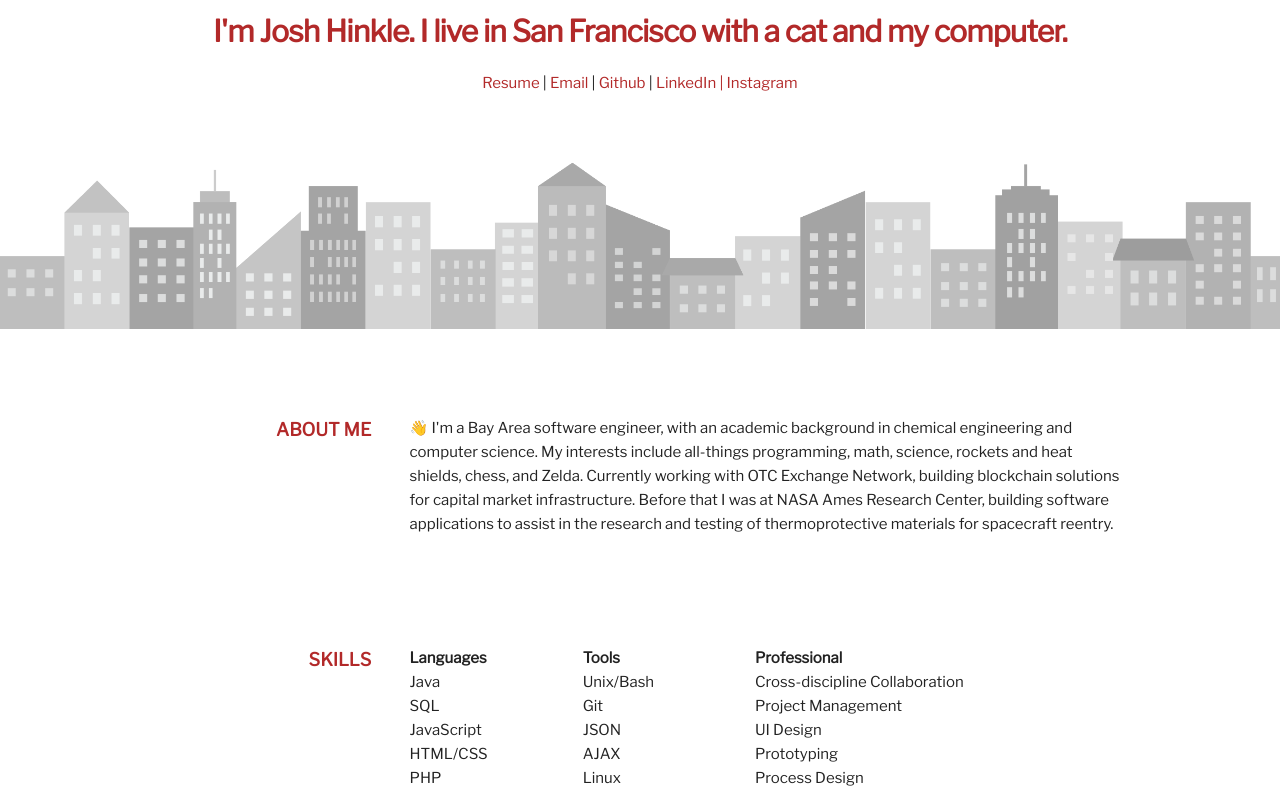
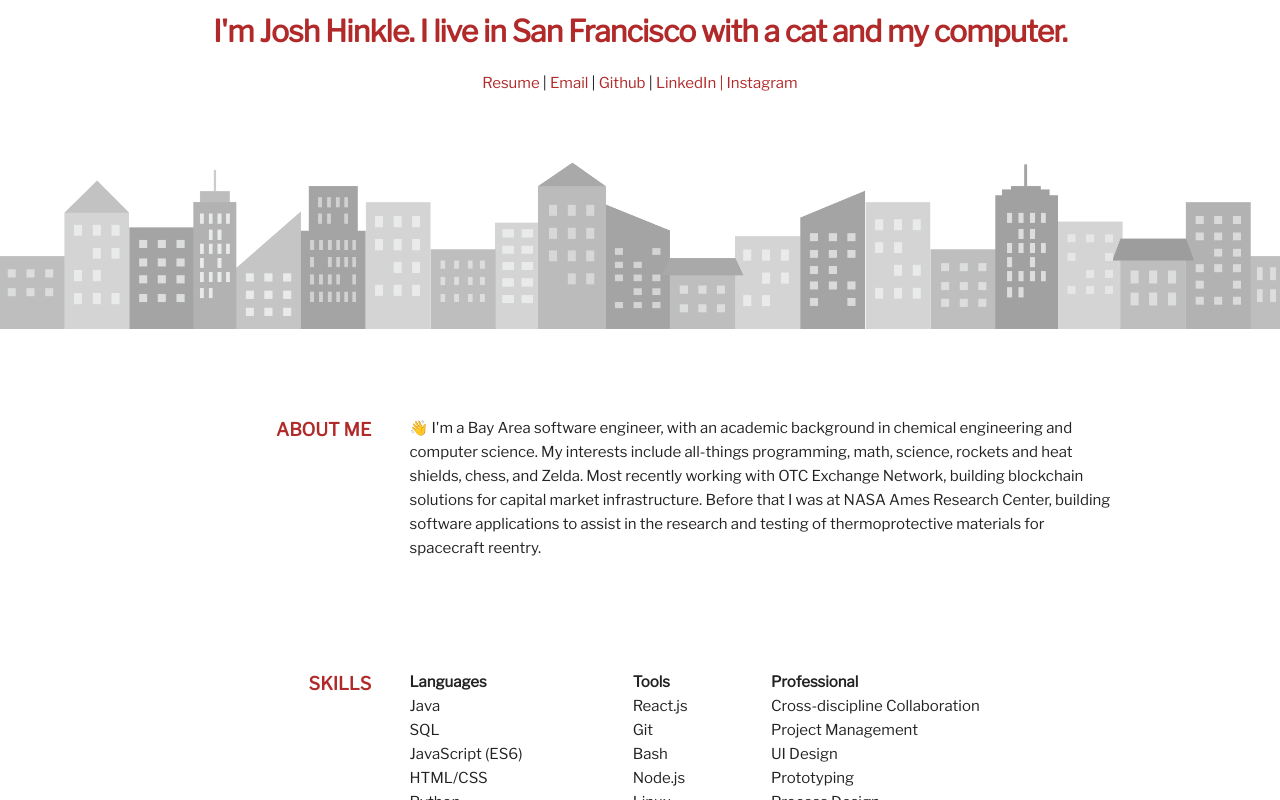
Before and after one commit to JoshHinkle/personal_website, a plain HTML site: page index.html in a window 1280 px wide. Shown: the part 2000-2800 px from the top of the page. Drawn offline with nearby package versions, Linux system fonts and the light colour scheme.

Commit message:
added updates for december 18

```diff
--- a/index.html
+++ b/index.html
@@ -76,7 +76,13 @@
 					<p class="category-text">ABOUT ME</p>
 				</div>
 				<div class="nine columns">
-					<p class="paragraph-text"> &#x1F44B; I'm a Bay Area software engineer, with an academic background in chemical engineering and computer science. My interests include all-things programming, math, science, rockets and heat shields, chess, and Zelda. Currently working with OTC Exchange Network, building blockchain solutions for capital market infrastructure. Before that I was at NASA Ames Research Center, building software applications to assist in the research and testing of thermoprotective materials for spacecraft reentry. </p>
+					<p class="paragraph-text"> &#x1F44B; I'm a Bay Area software engineer,
+						with an academic background in chemical engineering and computer science.
+						My interests include all-things programming, math, science, rockets and
+						heat shields, chess, and Zelda. Most recently working with OTC Exchange Network,
+						building blockchain solutions for capital market infrastructure.
+						Before that I was at NASA Ames Research Center, building software applications
+						to assist in the research and testing of thermoprotective materials for spacecraft reentry. </p>
 				</div>
 			</div>
 		</div>
@@ -97,7 +103,7 @@
 						</tr>
 						<tr>
 							<td>Java</td>
-							<td>Unix/Bash</td>
+							<td>React.js</td>
 							<td>Cross-discipline Collaboration</td>
 						</tr>
 						<tr>
@@ -106,17 +112,17 @@
 							<td>Project Management</td>
 						</tr>
 						<tr>
-							<td>JavaScript</td>
-							<td>JSON</td>
+							<td>JavaScript (ES6)</td>
+							<td>Bash</td>
 							<td>UI Design</td>
 						</tr>
 						<tr>
 							<td>HTML/CSS</td>
-							<td>AJAX</td>
+							<td>Node.js</td>
 							<td>Prototyping</td>
 						</tr>
 						<tr>
-							<td>PHP</td>
+							<td>Python</td>
 							<td>Linux</td>
 							<td>Process Design</td>
 						</tr>
@@ -139,7 +145,7 @@
 				</div>
 				<div class="four columns">
 					<div class="paragraph-text">
-						<p class="experience-date">June 2018 - Present</p>
+						<p class="experience-date">June - December 2018</p>
 						<p class="experience-date">San Francisco, CA</p>
 					</div>
 				</div>
@@ -273,7 +279,7 @@
 				</div>
 				<div class="four columns">
 					<div class="paragraph-text">
-						<p class="experience-date">May 2018</p>
+						<p class="experience-date">Graduated May 2018</p>
 						<p class="experience-date"></p>
 					</div>
 				</div>
```
Also changed, not shown: 1 other file.
